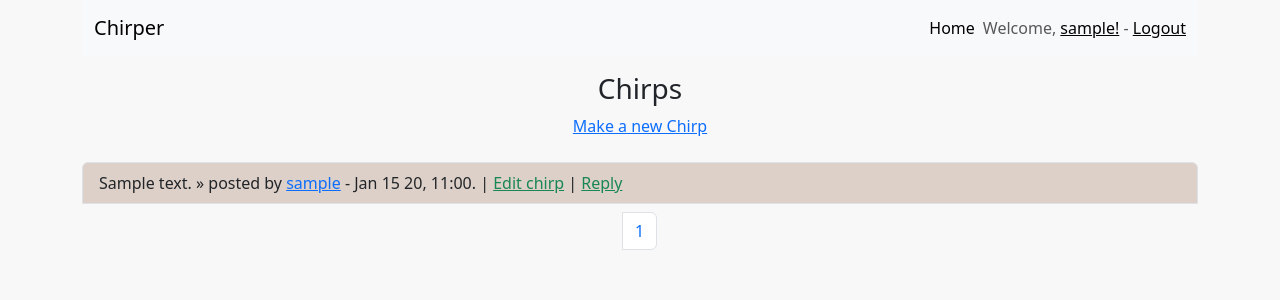
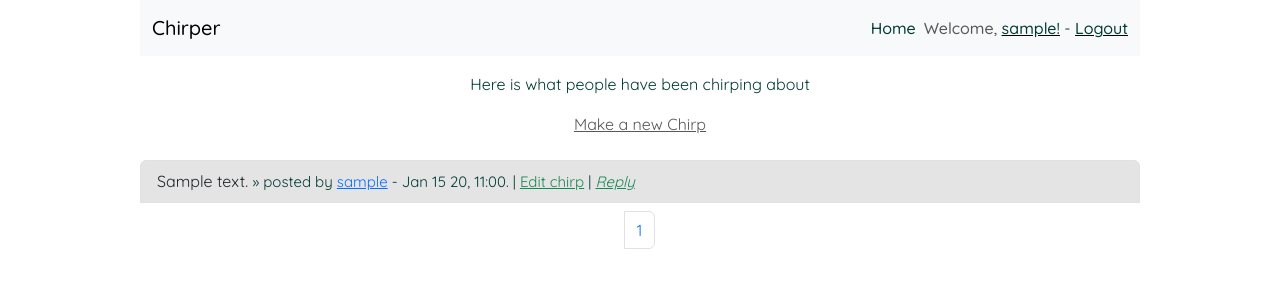
Before and after one commit to S-EgeCaliskan/chirper-django, a Django app: page / in a window 1280 px wide. Shown: the top 300 px of the page. Run offline with Django 4.2, Linux system fonts and the light colour scheme; a user stored in the database is signed in; tables that the repository leaves empty hold one stand-in row (values such as "Sample post"); some libraries are stand-ins or nearby versions.

Commit message:
added css styling.

```diff
--- a/accounts/templates/registration/login.html
+++ b/accounts/templates/registration/login.html
@@ -10,9 +10,9 @@
         {% else %}
         <div class='row justify-content-md-center'>
             <div class="col-lg-4">
-                <form class="body-center" action="{% url 'accounts:login' %}" method='post'>
+                <form id='user-form'class="body-center" action="{% url 'accounts:login' %}" method='post'>
                     {% csrf_token %}
-                    {% bootstrap_form form layout="horizontal"%}
+                    {% bootstrap_form form %}
                     {% bootstrap_button button_type="submit" content="Login" %}
                 </form>
             </div>
--- a/accounts/templates/registration/register.html
+++ b/accounts/templates/registration/register.html
@@ -8,7 +8,7 @@
     <div class='container text-center mt-5'>
         <div class='row justify-content-md-center'>
             <div class="col-lg-4">
-                <form class="body-center" action="{% url 'accounts:register' %}" method='post'>
+                <form id='user-form' class="body-center" action="{% url 'accounts:register' %}" method='post'>
                     {% csrf_token %}
                     {% bootstrap_form form %}
                     {% bootstrap_button button_type="submit" content="Login" %}
--- /dev/null
+++ b/chirper/static/chirper/style.css
@@ -0,0 +1,108 @@
+@import url("https://fonts.googleapis.com/css2?family=Quicksand:wght@300;400;500;600;700&display=swap");
+
+*{
+  margin: 0;
+  font-family: "Quicksand";
+  color: #003b35;
+}
+
+.container h2{
+  padding: 10px 10px;
+  font-size: 18px;
+}
+
+.container #new-chirp{
+  border: 1px solid (228, 228, 228);
+  background-color: (228, 228, 228);
+  padding: 10px;
+  color: rgb(88, 88, 88);;
+}
+
+
+.container #new-chirp:hover{
+  box-shadow: 1px 1px  5px #003b35;
+  color: white;
+  background-color: rgb(88, 88, 88);;
+  font-size: 17px;
+  margin: 20px 20px;
+  display: inline;
+  font-weight: bold;
+}
+
+.list-group-item{
+  background-color:rgb(228, 228, 228) ;
+}
+
+.list-group-item:hover{
+  background-color: beige;
+}
+
+.list-group-item #reply{
+  font-style: italic;
+}
+
+
+li #user-name:hover, .link-success:hover {
+  font-weight: bold;
+  font-size: 16px
+}
+
+#post-secondary-content{
+  font-size: 15px;
+}
+
+.navbar, .list-group{
+  max-width: 1000px;
+  margin: 0 auto;
+}
+
+.navbar{
+  background-color: #F8F8F9;
+}
+
+.navbar-expand-lg{
+  border: 5px 5px 5px solid #003b35;
+}
+
+.navbar-nav {
+  font-weight: 500;
+}
+
+.navbar span{
+  position: relative;
+  transition: transform 250ms;
+}
+
+.navbar span:hover{
+  background-color: rgb(88, 88, 88);;
+  border-radius: 30%;
+  padding: 5px;
+  color: rgb(255, 255, 255);
+}
+
+*::selection{
+  background-color: rgb(88, 88, 88);
+  color: white;
+}
+
+#user-form{
+  max-width: 250px;
+  margin: 0 auto;
+}
+
+.text-center #original-post {
+  padding-top: 20px;
+}
+
+.text-center #reply-list, .text-center #original-post{
+  margin: 0 auto;
+  max-width: 1000px;
+}
+#reply-list{
+  padding-top: 50px;
+}
+
+.col #replies{
+  word-wrap:break-word;
+  padding-top: 5px;
+}
--- a/chirper/templates/chirper/base.html
+++ b/chirper/templates/chirper/base.html
@@ -6,31 +6,33 @@
     <meta name="viewport" content="width=device-width, initial-scale=1.0">
     {% block title %}<title>Chirper</title>{% endblock title %}
     {% load django_bootstrap5 %}
+    {% load static %}
     {% bootstrap_css%}
     {% bootstrap_javascript%}
+<link rel="stylesheet" href="{% static 'chirper/style.css' %}"/>
 </head>
-<body style="background-color: #F8F8F9;">
+<body>
 <div class='container sticky-top'>
-    <nav class="navbar navbar-expand-lg bg-body-tertiary" style="background-color: #FAF5E9;">
+    <nav class="navbar navbar-expand-lg bg-body-tertiary">
         <div class="container-fluid">
             <a class="navbar-brand mb-0 h1" href="{% url 'chirper:index' %}">Chirper</a>
             <ul class="navbar-nav mb-2 mb-lg-0">
                 <!--highlighting the active url page based on its name as they stand in urls.py-->
                 {% with request.resolver_match.url_name as url_name %}
                     <li class='nav-item'>
-                        <a class="nav-link {% if url_name == 'index' %} active" aria-current='page '{% endif %}  "href="{% url 'chirper:index' %}"">Home</a>
+                        <a class="nav-link {% if url_name == 'index' %} active"  aria-current='page' {% endif %} "href="{% url 'chirper:index' %}""><span id='text-in-nav'>Home</span></a>
                     </li>
                     {% if user.is_authenticated %}
                         <li class='nav-item navbar-text'>
-                            <span>Welcome, <a href="{% url 'chirper:profile' user.username %}">{{user.username}}!</a> -
-                            <a href="{% url 'accounts:logout' %}">Logout</a>
+                            Welcome, <a href="{% url 'chirper:profile' user.username %}"><span id='text-in-nav'>{{user.username}}!</span></a> -
+                            <a href="{% url 'accounts:logout' %}"><span id='text-in-nav'>Logout</span></a>
                         </li>
                     {%else%}
                         <li class='nav-item'>
-                            <a class="nav-link {% if url_name == 'login' %} active" aria-current='page' {% endif %} "href="{% url 'accounts:login' %}"">Login</a>
+                            <a class="nav-link {% if url_name == 'login' %} active" aria-current='page' {% endif %} "href="{% url 'accounts:login' %}""><span id='text-in-nav'>Login</span></a>
                         </li>
                         <li class='nav-item'>
-                            <a class="nav-link {% if url_name == 'register' %} active" aria-current='page' {% endif %} "href="{% url 'accounts:register' %}"">Register</a>
+                            <a class="nav-link {% if url_name == 'register' %} active" aria-current='page' {% endif %} "href="{% url 'accounts:register' %}""><span id='text-in-nav'>Register</span></a>
                         </li>
                     {% endif %}
                 {% endwith %}
--- a/chirper/templates/chirper/index.html
+++ b/chirper/templates/chirper/index.html
@@ -1,22 +1,24 @@
 {% extends 'chirper/base.html' %}
-
 
 {% block content %}
     <div class='container text-center mt-3'>
         {% if user.is_authenticated %}
         {%else%}
-            <p>Welcome to Chirper.</p>
+            <h2>Welcome to Chirper.</h2>
         {% endif %}
-            <h3>Chirps</h3> {% if user.is_authenticated %} <a href="{% url 'chirper:new_post' %}">Make a new Chirp</a> {% endif %}
+            <p>Here is what people have been chirping about</p> {% if user.is_authenticated %} <a id='new-chirp' href="{% url 'chirper:new_post' %}">Make a new Chirp</a> {% endif %}
     </div>
         <div class='container mt-3'>
             <ul class='list-group'>
                 {% for post in page_obj %}
-                    <li style="background-color: #DDD0C8;" class='list-group-item mt-2'>{{post}} &raquo; posted by <a href="{% url 'chirper:profile' post.poster %}">{{post.poster}}</a> - {{post.date_added|date:'M d y, H:i'}}.
+                    <li class='list-group-item mt-2'>{{post}} <span id='post-secondary-content'> &raquo; posted by <a id='user-name' href="{% url 'chirper:profile' post.poster %}">{{post.poster}}</a> - {{post.date_added|date:'M d y, H:i'}}.
                         {% if post.poster == request.user %} |
                         <a class='link-success' href="{% url 'chirper:edit_post' post.id %}">Edit chirp</a>
                         {% endif %} |
-                        <a class='link-success' href="{% url 'chirper:reply' post.id%}">Reply</a>
+                        {% if user.is_authenticated %}
+                        <a id='reply' class='link-success' href="{% url 'chirper:reply' post.id%}">Reply</a>
+                        {% endif %}
+                    </span>
                     </li>
                 {% empty %}
                     <p>No one has chirped yet.</p>
--- a/chirper/templates/chirper/profile.html
+++ b/chirper/templates/chirper/profile.html
@@ -3,17 +3,18 @@
 
 {% block content %}
     <div class='container text-center mt-3'>
-        <p>{{poster}}'s Profile</p>
+        <h2>{{poster}}'s Profile</h2>
         <p>Here is what {{poster}} has been chirping about:</p>
     </div>
     <div class='container mt-3'>
         <ul class='list-group'>
             {% for post in posts %}
-                <li style="background-color: #DDD0C8;" class='list-group-item mt-2'>{{post}} &raquo; posted by <a href="{% url 'chirper:profile' post.poster %}">{{post.poster}}</a> - {{post.date_added|date:'M d y, H:i'}}.
+                <li class='list-group-item mt-2'>{{post}} <span id='post-secondary-content'>&raquo; posted by <a id='user-name' href="{% url 'chirper:profile' post.poster %}">{{post.poster}}</a> - {{post.date_added|date:'M d y, H:i'}}.
                     {% if post.poster == request.user %} |
                     <a class='link-success' href="{% url 'chirper:edit_post' post.id %}">Edit chirp</a>
                     {% endif %}
                 </li>
+            </span>
             {% empty %}
                     <p>Looks like {{poster}} has said nothing yet. </p>
             {% endfor %}
--- a/chirper/views.py
+++ b/chirper/views.py
@@ -76,14 +76,9 @@ def reply(request, post_id):
             new_reply.post_to_reply = Post.objects.get(id=post_id)
             new_reply.replier = request.user
             form.save()
-            return redirect('chirper:index')
+            return redirect('chirper:reply', post_id = post_id)
     context = {'post' : post, 'form' : form, 'replies': replies}
     return render(request, 'chirper/reply.html', context)
-
-
-
-
-
 
 
 def profile(request, poster):
```
Also changed, not shown: chirper/templates/chirper/reply.html (+8 -6 lines).
